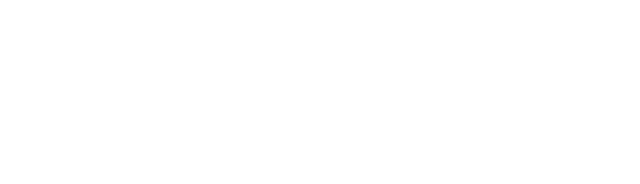
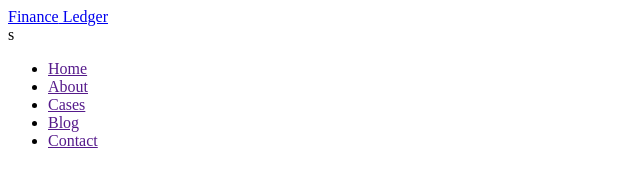
Before and after one commit to Pro-Bogdan/repositiry-for-all, a plain HTML site: page index.html in a window 1280 px wide. Shown: the whole page, without its empty margins (0-640 px from the left). Drawn offline with Linux system fonts and the light colour scheme.

Commit message:
new-first-commit

```diff
--- a/index.html
+++ b/index.html
@@ -7,7 +7,19 @@
     <title>Document</title>
   </head>
   <body>
-    <header></header>
+    <header>
+      <a href="./index.html"><span>Finance</span> Ledger</a>
+      <nav>
+        s
+        <ul>
+          <li><a href="">Home</a></li>
+          <li><a href="">About</a></li>
+          <li><a href="">Cases</a></li>
+          <li><a href="">Blog</a></li>
+          <li><a href="">Contact</a></li>
+        </ul>
+      </nav>
+    </header>
     <main></main>
     <footer></footer>
   </body>
```
